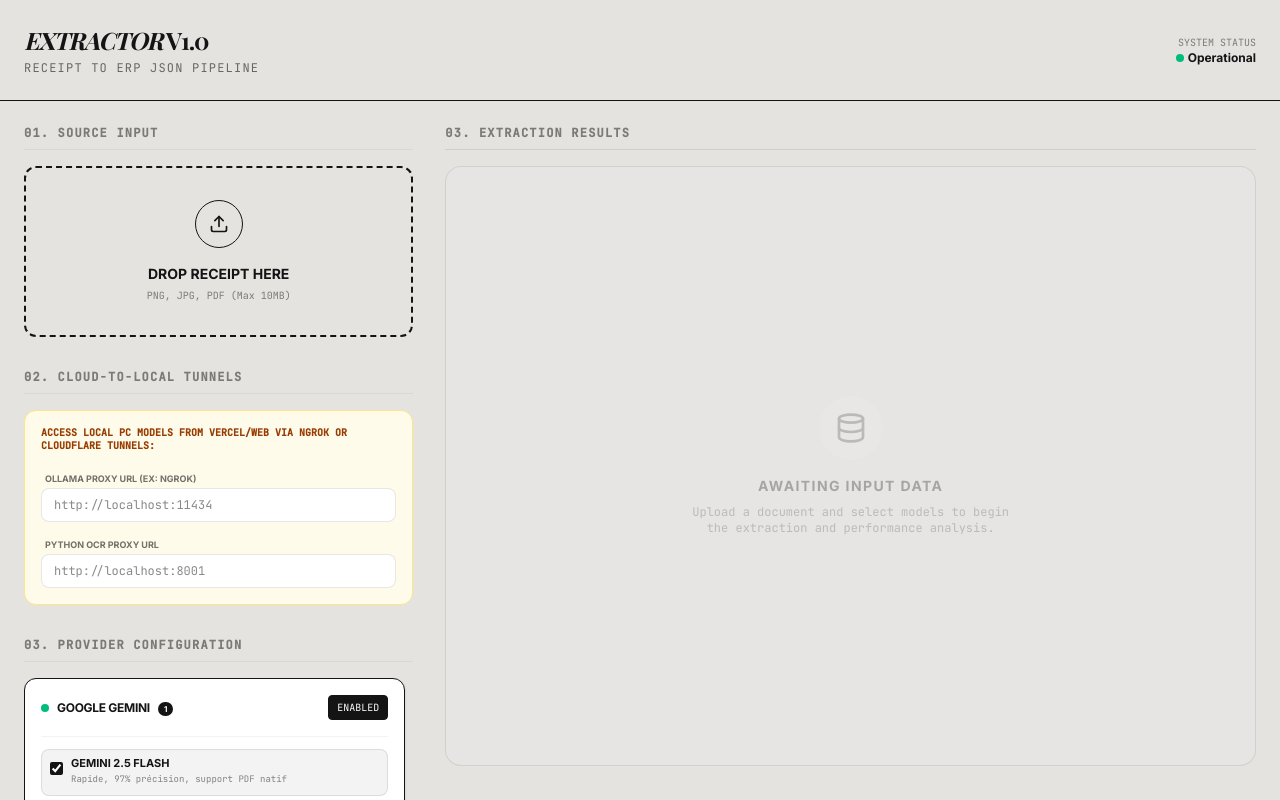
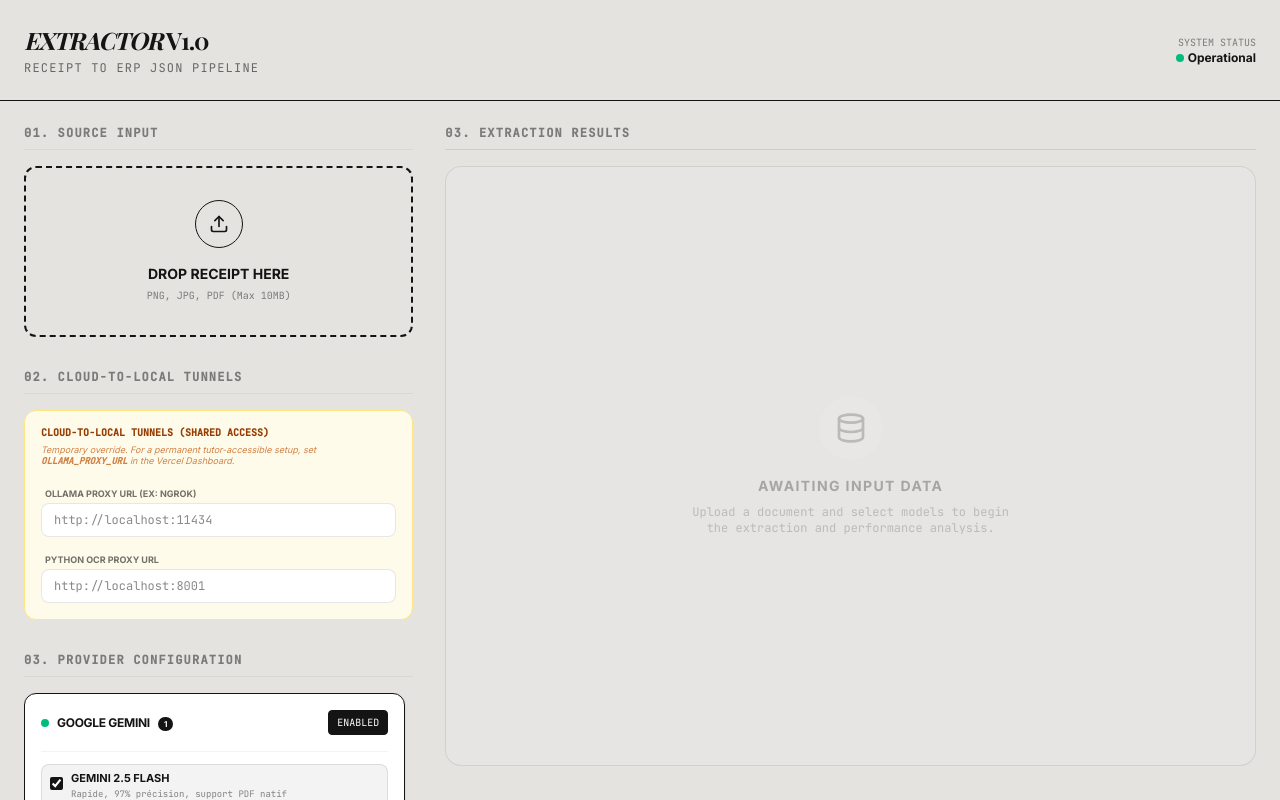
Before and after one commit to IrieAlberic/Invoice-Receipt-Extractor, a React (Vite) app: page / in a window 1280 px wide. Shown: the top 800 px of the page. Built offline with nearby package versions, Linux system fonts and the light colour scheme; a web font is replaced by a local one.

Commit message:
Support OLLAMA_PROXY_URL and PYTHON_PROXY_URL environment variables for persistent tunnels

```diff
--- a/api/extract.ts
+++ b/api/extract.ts
@@ -198,7 +198,8 @@ async function handleOcrSpace(body: ExtractRequest): Promise<ExtractResult> {
 // ─── Local Handlers (Ollama & Python) ───────────────────────────────────────
 
 async function handleOllama(body: ExtractRequest): Promise<ExtractResult> {
-  const baseUrl = body.ollamaUrl ? `${body.ollamaUrl}/api/chat` : "http://localhost:11434/api/chat";
+  const proxyUrl = body.ollamaUrl || process.env.OLLAMA_PROXY_URL;
+  const baseUrl = proxyUrl ? `${proxyUrl}/api/chat` : "http://localhost:11434/api/chat";
 
   const response = await fetch(baseUrl, {
     method: "POST",
@@ -226,7 +227,8 @@ async function handleOllama(body: ExtractRequest): Promise<ExtractResult> {
 
 async function handlePythonOCR(body: ExtractRequest): Promise<ExtractResult> {
   const engine = body.modelId; // tesseract, easyocr, paddleocr, etc.
-  const baseUrl = body.pythonUrl ? `${body.pythonUrl}/ocr/${engine}` : `http://localhost:8001/ocr/${engine}`;
+  const proxyUrl = body.pythonUrl || process.env.PYTHON_PROXY_URL;
+  const baseUrl = proxyUrl ? `${proxyUrl}/ocr/${engine}` : `http://localhost:8001/ocr/${engine}`;
 
   const response = await fetch(baseUrl, {
     method: "POST",
--- a/src/App.tsx
+++ b/src/App.tsx
@@ -293,9 +293,14 @@ export default function App() {
               02. Cloud-to-Local Tunnels
             </h2>
             <div className="p-4 bg-amber-50 rounded-xl border border-amber-200 space-y-3">
-              <p className="text-[10px] font-mono text-amber-800 uppercase leading-tight font-bold">
-                Access local PC models from Vercel/Web via ngrok or Cloudflare Tunnels:
-              </p>
+              <div className="flex flex-col gap-1">
+                <p className="text-[10px] font-mono text-amber-800 uppercase leading-tight font-bold">
+                  Cloud-to-Local Tunnels (Shared Access)
+                </p>
+                <p className="text-[9px] text-amber-700/70 italic leading-tight">
+                  Temporary override. For a permanent tutor-accessible setup, set <code className="font-bold">OLLAMA_PROXY_URL</code> in the Vercel Dashboard.
+                </p>
+              </div>
               <div className="space-y-2">
                 <div>
                   <label className="text-[9px] font-bold uppercase opacity-60 ml-1">Ollama Proxy URL (ex: ngrok)</label>
```
